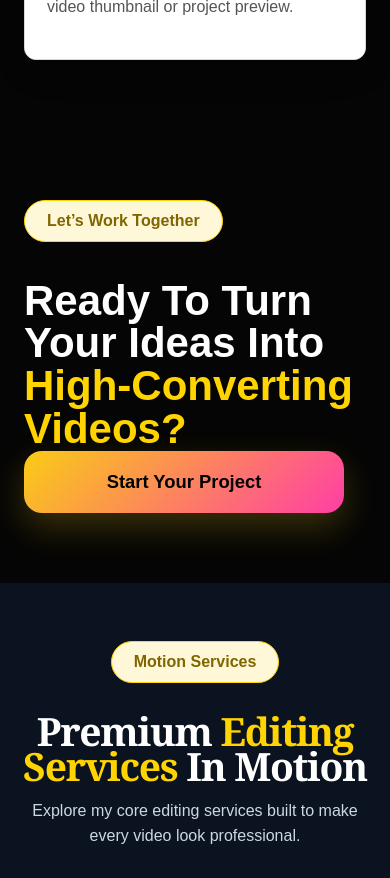
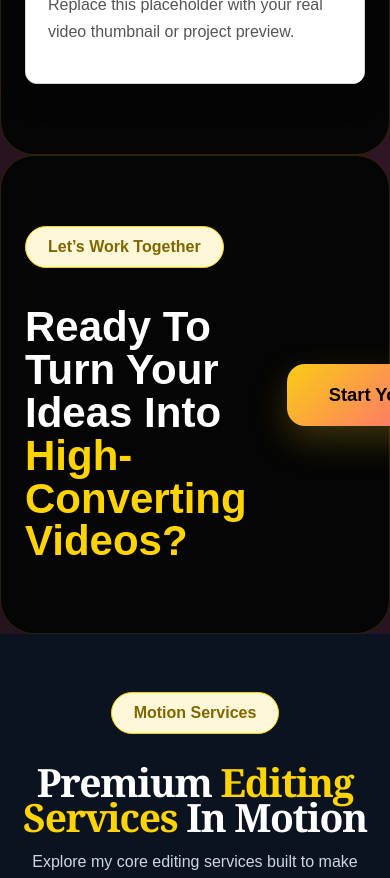
Before and after one commit to shahzaibkhatri918-stack/Shahzaib-Freelance, a Next.js app: page / in a window 390 px wide. Shown: the part 6080-6958 px from the top of the page. Built offline with nearby package versions, Linux system fonts and the light colour scheme.

Commit message:
Update globals.css

```diff
--- a/app/globals.css
+++ b/app/globals.css
@@ -2044,13 +2044,25 @@ html {
 
 @media (max-width: 900px) {
   .ctaBanner {
-    padding: 34px 24px;
-  }
-
-  .ctaBannerContent {
-    flex-direction: column;
-    align-items: flex-start;
-  }
+  padding: 42px 50px;
+  border-radius: 34px;
+  background: linear-gradient(
+    135deg,
+    rgba(255, 214, 0, 0.06),
+    rgba(255, 0, 128, 0.06)
+  );
+  border: 1px solid rgba(255, 214, 0, 0.15);
+  max-width: 1450px;
+  margin: 0 auto;
+}
+
+.ctaBannerContent {
+  display: flex;
+  justify-content: space-between;
+  align-items: center;
+  gap: 40px;
+}
+
 
   .ctaText h2 {
     font-size: 42px;
```
